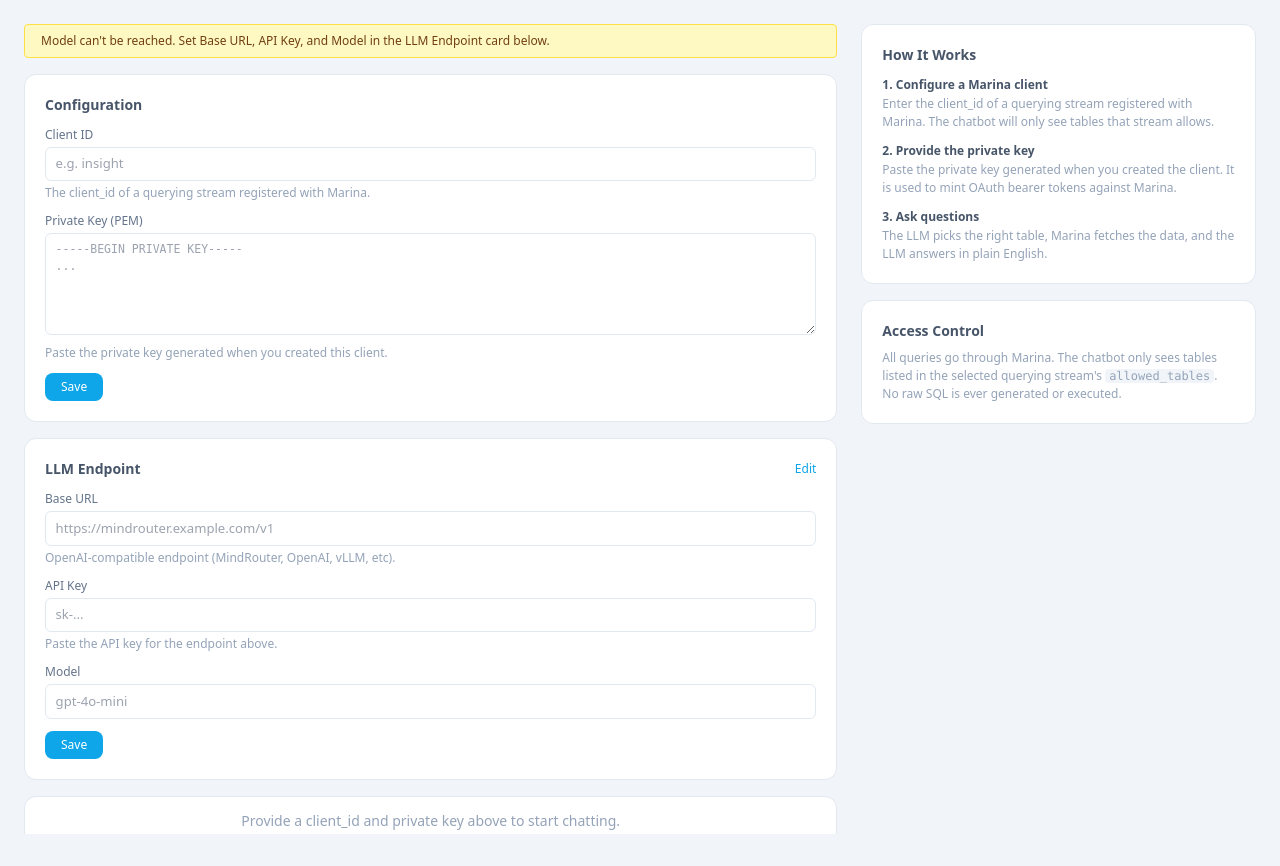
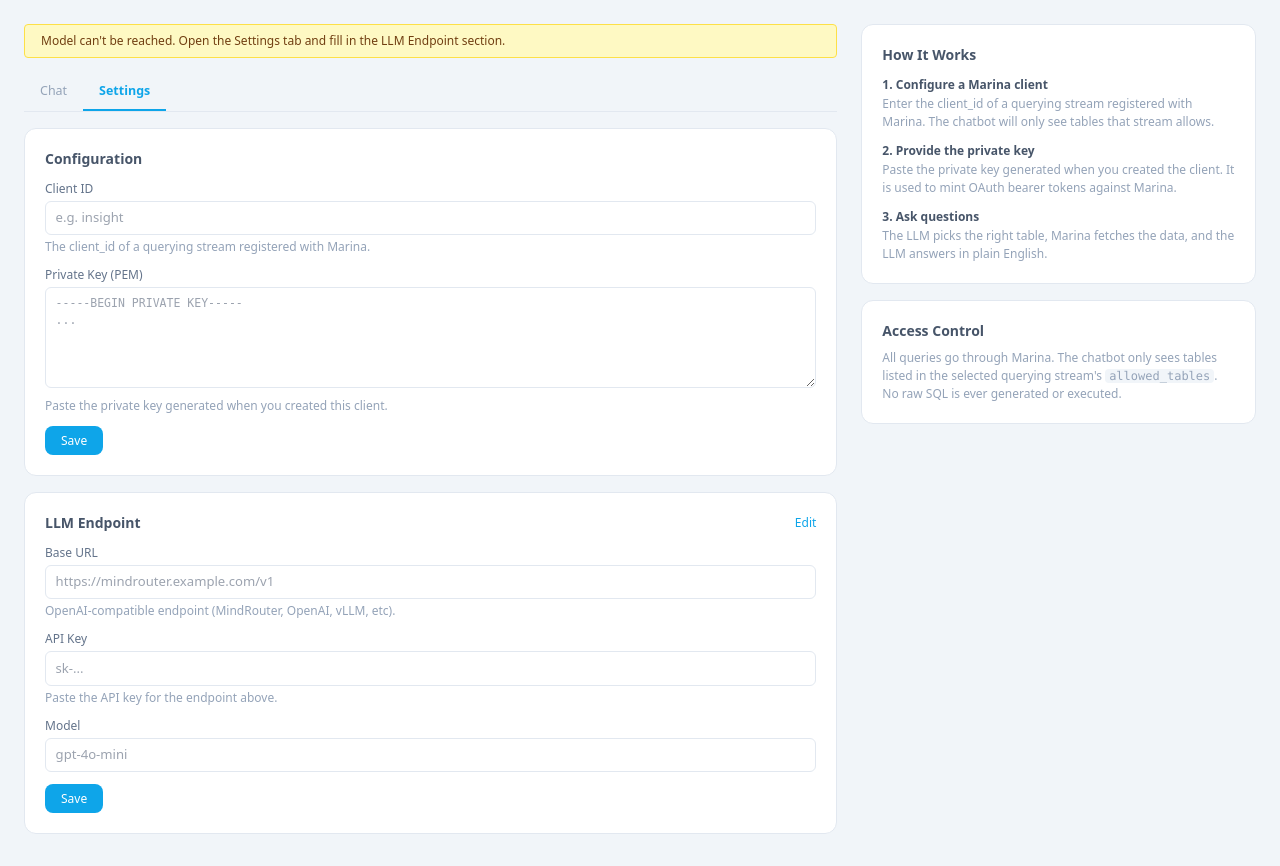
Before and after one commit to AI4RA/lakehouse-insight, a FastAPI app: page / in a window 1280 px wide. Shown: the part 45-911 px from the top of the page. Run offline with FastAPI, Linux system fonts and the light colour scheme; some libraries are stand-ins or nearby versions.

Commit message:
Insight: tab UI for Chat vs Settings, allow partial config saves
- Tab strip switches between Chat and Settings panels in the left pane.
  Defaults to Settings when not configured. Selection persists per
  sessionStorage so the choice survives reloads (which happen after each
  save).
- Both /config and /llm-config now accept partial submissions: empty
  fields preserve the previously stored value so the user can update
  one field at a time without retyping the others.
- Drop client-side required-field validation that blocked partial saves.
- Update the LLM unavailable banner copy to point at the Settings tab.

```diff
--- a/insight/routes.py
+++ b/insight/routes.py
@@ -46,17 +46,19 @@ def register(app: FastAPI, templates: Jinja2Templates) -> None:
             },
         )
 
-    @app.post("/llm-config", summary="Save LLM endpoint config")
+    @app.post("/llm-config", summary="Save LLM endpoint config (partial)")
     async def insight_llm_save(
         base_url: str = Form(""),
         api_key: str = Form(""),
         model: str = Form(""),
     ):
-        # Empty api_key field means "keep the existing key" (UI never echoes it back).
-        if not api_key.strip():
-            existing = _llm_config.read().get("api_key", "")
-            api_key = existing
-        _llm_config.write(base_url.strip(), api_key.strip(), model.strip())
+        # Empty field = keep the existing value. Lets the user update one
+        # field at a time without retyping the others.
+        existing = _llm_config.read()
+        merged_base = base_url.strip() or existing.get("base_url", "")
+        merged_key = api_key.strip() or existing.get("api_key", "")
+        merged_model = model.strip() or existing.get("model", "")
+        _llm_config.write(merged_base, merged_key, merged_model)
         return JSONResponse({"ok": True})
 
     @app.get("/llm-status", summary="Test LLM connectivity")
@@ -77,12 +79,17 @@ def register(app: FastAPI, templates: Jinja2Templates) -> None:
         except Exception as e:
             return JSONResponse({"error": str(e)}, status_code=500)
 
-    @app.post("/config", summary="Save client_id and private key")
+    @app.post("/config", summary="Save client_id and private key (partial)")
     async def insight_config(
-        client_id: str = Form(...),
-        private_key: str = Form(...),
+        client_id: str = Form(""),
+        private_key: str = Form(""),
     ):
-        _credentials.write(client_id.strip(), private_key.strip())
+        # Empty field = keep the existing value. Lets the user update one
+        # field at a time without retyping the other.
+        existing_id, existing_key = _credentials.read()
+        merged_id = client_id.strip() or existing_id
+        merged_key = private_key.strip() or existing_key
+        _credentials.write(merged_id, merged_key)
         return JSONResponse({"ok": True})
 
     @app.get("/preview/{file_hash}", summary="Proxy a file from Marina for preview rendering")
--- a/insight/templates/insight.html
+++ b/insight/templates/insight.html
@@ -38,8 +38,25 @@
   <div class="lg:col-span-2 flex flex-col gap-4" style="height:100%;min-height:0;overflow:hidden">
 
     <div id="llm-banner" class="px-4 py-2 rounded text-xs" style="display:none;background:#fef9c3;border:1px solid #fde047;color:#713f12">
-      Model can't be reached. Set Base URL, API Key, and Model in the LLM Endpoint card below.
+      Model can't be reached. Open the Settings tab and fill in the LLM Endpoint section.
     </div>
+
+    <!-- Tab strip -->
+    <div style="display:flex;gap:0;border-bottom:1px solid var(--border)">
+      <button id="tab-btn-chat" class="tab-btn"
+        onclick="switchTab('chat')"
+        style="font-size:0.78rem;padding:0.5rem 1rem;border:none;background:none;cursor:pointer;border-bottom:2px solid transparent;color:#94a3b8;font-weight:500">
+        Chat
+      </button>
+      <button id="tab-btn-settings" class="tab-btn"
+        onclick="switchTab('settings')"
+        style="font-size:0.78rem;padding:0.5rem 1rem;border:none;background:none;cursor:pointer;border-bottom:2px solid transparent;color:#94a3b8;font-weight:500">
+        Settings
+      </button>
+    </div>
+
+    <!-- Settings panel (Marina client + LLM endpoint) -->
+    <div id="panel-settings" class="flex flex-col gap-4" style="flex:1;min-height:0;overflow-y:auto">
 
     <!-- Config form (always visible, collapsible when configured) -->
     <div class="card p-5" id="config-card">
@@ -142,6 +159,10 @@
       </div>
     </div>
 
+    </div><!-- /panel-settings -->
+
+    <!-- Chat panel -->
+    <div id="panel-chat" class="flex flex-col" style="flex:1;min-height:0;overflow:hidden">
     {% if is_configured %}
     <!-- Chat UI -->
     <div class="card flex flex-col" style="flex:1;overflow:hidden;min-height:0">
@@ -170,9 +191,10 @@
     </div>
     {% else %}
     <div class="card p-6 flex items-center justify-center text-sm text-slate-400" style="flex:1;min-height:0">
-      Provide a client_id and private key above to start chatting.
+      Open the Settings tab to configure your client_id and private key.
     </div>
     {% endif %}
+    </div><!-- /panel-chat -->
 
   </div>
 
@@ -563,11 +585,9 @@ function toggleConfig() {
 function saveConfig() {
   var clientId = (document.getElementById('config-client-id') || {}).value || '';
   var privateKey = (document.getElementById('config-private-key') || {}).value || '';
-  var statusEl = document.getElementById('config-status');
 
-  if (!clientId) { showConfigStatus('Enter a client_id.', true); return; }
-  if (!privateKey.trim()) { showConfigStatus('Private key is required.', true); return; }
-
+  // Empty fields are allowed: server keeps existing values for whichever
+  // field you leave blank.
   showConfigStatus('Saving...', false);
 
   var formData = new FormData();
@@ -617,9 +637,8 @@ function saveLlmConfig() {
   var apiKey = (document.getElementById('llm-api-key') || {}).value || '';
   var model = (document.getElementById('llm-model') || {}).value || '';
 
-  if (!baseUrl.trim()) { showLlmStatus('Base URL is required.', true); return; }
-  if (!model.trim()) { showLlmStatus('Model is required.', true); return; }
-
+  // Empty fields are allowed: server keeps existing values for whichever
+  // fields you leave blank.
   showLlmStatus('Saving...', false);
 
   var formData = new FormData();
@@ -638,6 +657,30 @@ function saveLlmConfig() {
     })
     .catch(function(e) { showLlmStatus('Error: ' + e, true); });
 }
+
+function switchTab(name) {
+  var tabs = ['chat', 'settings'];
+  tabs.forEach(function(t) {
+    var btn = document.getElementById('tab-btn-' + t);
+    var panel = document.getElementById('panel-' + t);
+    var active = (t === name);
+    if (panel) panel.style.display = active ? '' : 'none';
+    if (btn) {
+      btn.style.borderBottomColor = active ? 'var(--accent)' : 'transparent';
+      btn.style.color = active ? 'var(--accent)' : '#94a3b8';
+      btn.style.fontWeight = active ? '600' : '500';
+    }
+  });
+  try { sessionStorage.setItem('insight_tab', name); } catch(e) {}
+}
+
+(function initTabs() {
+  // Default to Settings if the user hasn't fully configured Marina credentials.
+  var defaultTab = {{ ('chat' if is_configured else 'settings') | tojson }};
+  var saved = null;
+  try { saved = sessionStorage.getItem('insight_tab'); } catch(e) {}
+  switchTab(saved || defaultTab);
+})();
 
 function handleKey(e) {
   if (e.key === 'Enter' && !e.shiftKey) {
```
